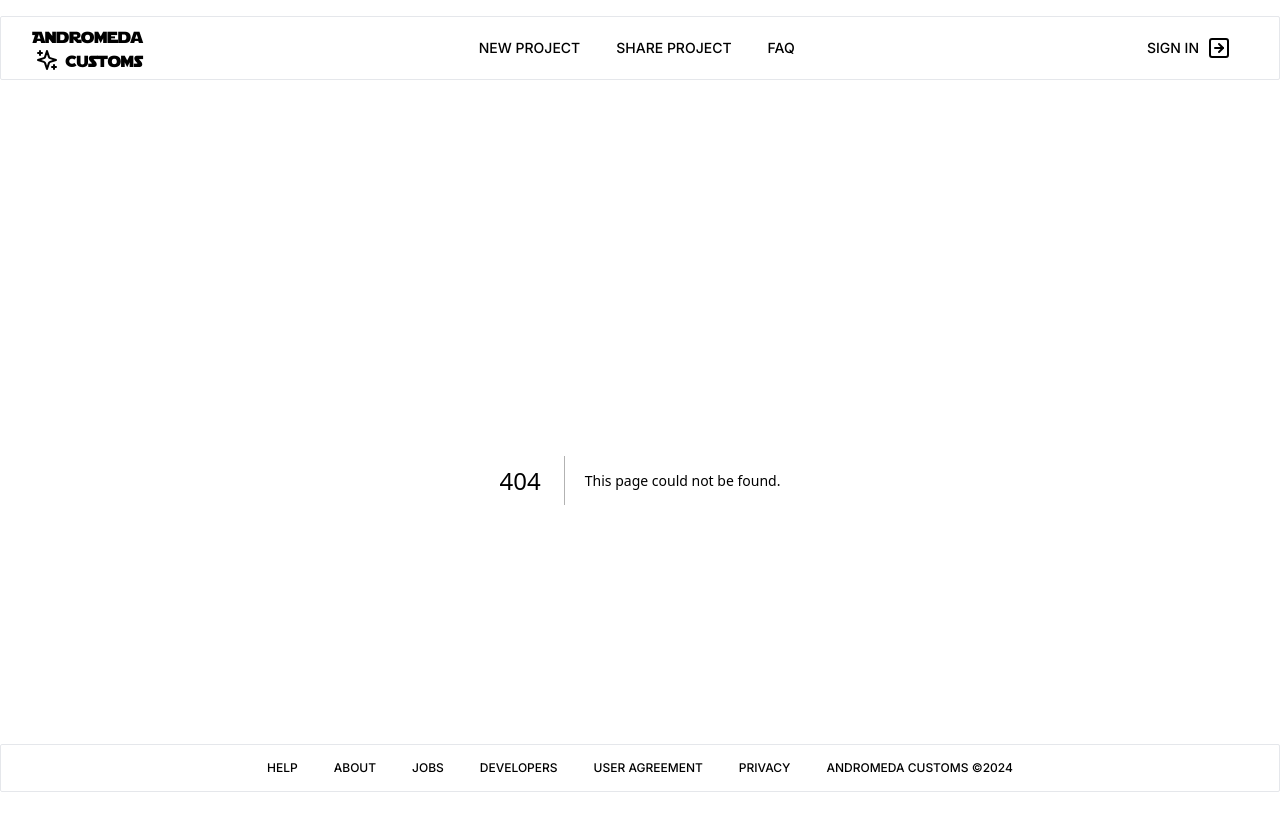
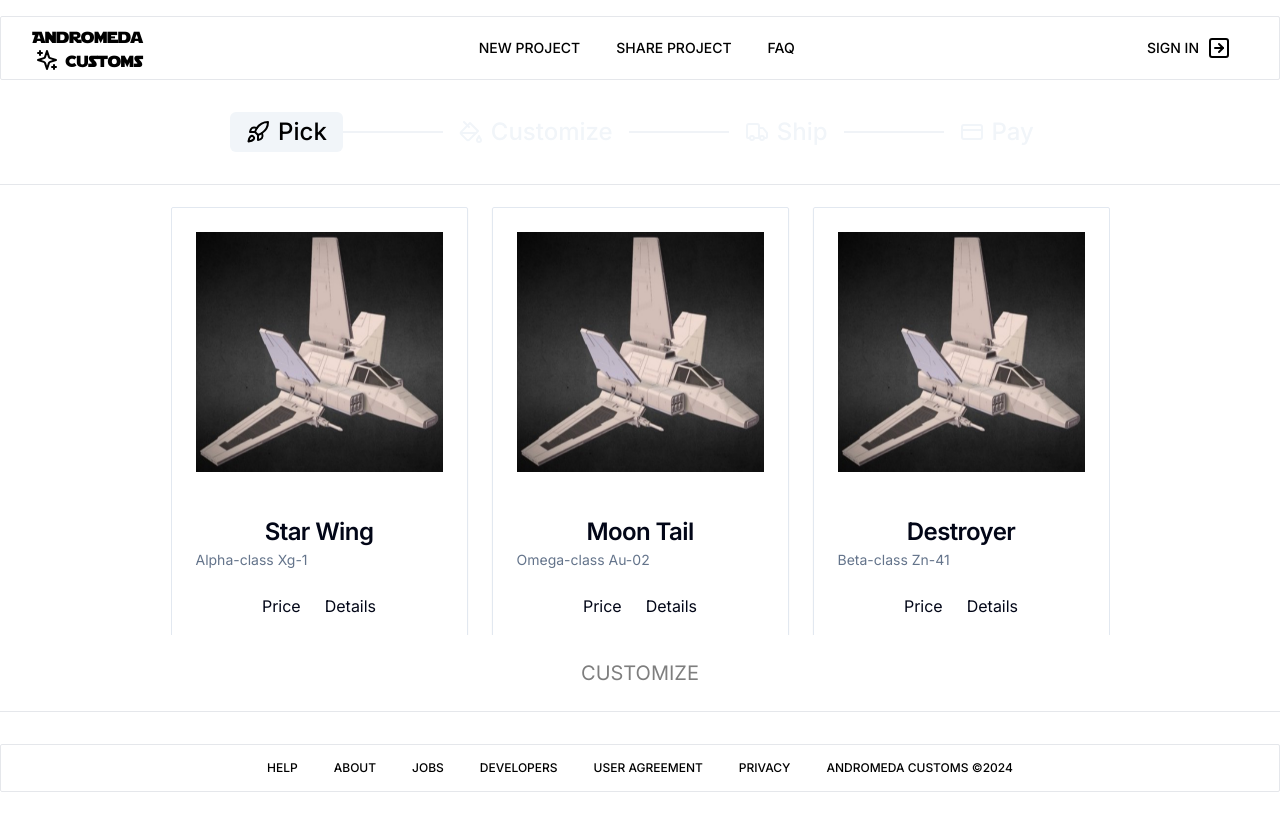
Before and after one commit to bydyas/andromeda-customs, a Next.js app: page /new-project in a window 1280 px wide. Before the commit this address had no page. Shown: the top 830 px of the page. After the commit the page ends 800 px from the top, so only its background shows below. Built offline with nearby package versions, Linux system fonts and the light colour scheme.

Commit message:
feat: model selection & refact: routing

```diff
--- /dev/null
+++ b/app/lib/enums.ts
@@ -0,0 +1,12 @@
+export enum AppRoute {
+  NewProject = '/new-project',
+  Customize = '/new-project/customize',
+  Ship = '/new-project/ship',
+  Pay = '/new-project/pay',
+  ShareProject = '/share-project',
+  FAQ = '/faq',
+  Admin = '/admin',
+  Profile = '/profile',
+  Login = '/login',
+  SignUp = '/sign-up',
+}
--- /dev/null
+++ b/app/new-project/(pick)/page.tsx
@@ -0,0 +1,84 @@
+'use client';
+
+import Image from 'next/image';
+import {
+  Card,
+  CardContent,
+  CardDescription,
+  CardFooter,
+  CardHeader,
+  CardTitle,
+} from '@/app/ui/card';
+import Link from 'next/link';
+import { AppRoute } from '@/app/lib/enums';
+import { useState } from 'react';
+import { cn } from '@/app/lib/utils';
+
+// TODO: fetch the real data from DB;
+const modelsData = [
+  {
+    title: 'Star Wing',
+    description: 'Alpha-class Xg-1',
+    imgUrl: '/images/star_wing.jpg',
+  },
+  {
+    title: 'Moon Tail',
+    description: 'Omega-class Au-02',
+    imgUrl: '/images/star_wing.jpg',
+  },
+  {
+    title: 'Destroyer',
+    description: 'Beta-class Zn-41',
+    imgUrl: '/images/star_wing.jpg',
+  },
+];
+
+export default function Page() {
+  const [selectedModel, setSelectedModel] = useState<string>('');
+
+  return (
+    <section className="layer flex h-full flex-col items-center justify-center overflow-hidden">
+      <ul className="flex h-full max-h-[calc(((407px_+_24px)_*_3)_-_200px)] flex-col items-center gap-6 overflow-y-auto overflow-x-hidden py-[29px] md:max-h-full md:flex-row md:py-0">
+        {modelsData.map((v, i) => (
+          <li key={i} className="h-[407px] w-full cursor-pointer md:w-[297px]">
+            <Card
+              className={cn(
+                'rounded-sm hover:bg-slate-100',
+                selectedModel === v.title && 'bg-slate-100',
+              )}
+              onClick={() => setSelectedModel(v.title)}
+            >
+              <CardContent>
+                <Image
+                  className="h-[240px]"
+                  width={300}
+                  height={250}
+                  src={v.imgUrl}
+                  alt={v.title}
+                />
+              </CardContent>
+              <CardHeader>
+                <CardTitle className="text-center">{v.title}</CardTitle>
+                <CardDescription>{v.description}</CardDescription>
+              </CardHeader>
+              <CardFooter className="flex justify-center gap-6">
+                <button type="button">Price</button>
+                <button type="button">Details</button>
+              </CardFooter>
+            </Card>
+          </li>
+        ))}
+      </ul>
+      <Link
+        href={AppRoute.Customize}
+        aria-disabled={!selectedModel}
+        className={cn(
+          'hover:text-foreground/80 text-foreground/60 my-4 rounded-sm px-4 py-2 text-xl uppercase transition-colors hover:bg-slate-100',
+          !selectedModel && 'pointer-events-none opacity-50',
+        )}
+      >
+        Customize
+      </Link>
+    </section>
+  );
+}
--- /dev/null
+++ b/app/new-project/customize/page.tsx
@@ -0,0 +1,3 @@
+export default function Page() {
+  return <h1>Customize</h1>;
+}
--- /dev/null
+++ b/app/new-project/layout.tsx
@@ -0,0 +1,12 @@
+import { Steps } from '../ui/steps';
+
+export default function Layout({ children }: { children: React.ReactNode }) {
+  return (
+    <main className="h-full">
+      <Steps />
+      <div className="h-[calc(100%_-_56px)] border-t border-s-slate-100 md:border-b md:lg:h-[calc(100%_-_72px_-_16px)] lg:h-[calc(100%_-_104px_-_32px)]">
+        {children}
+      </div>
+    </main>
+  );
+}
--- /dev/null
+++ b/app/new-project/pay/page.tsx
@@ -0,0 +1,3 @@
+export default function Page() {
+  return <h1>Pay</h1>;
+}
--- /dev/null
+++ b/app/new-project/ship/page.tsx
@@ -0,0 +1,3 @@
+export default function Page() {
+  return <h1>Ship</h1>;
+}
--- a/app/page.tsx
+++ b/app/page.tsx
@@ -1,9 +1,3 @@
-import { Steps } from './ui/steps';
-
-export default function Home() {
-  return (
-    <main>
-      <Steps />
-    </main>
-  );
+export default function Page() {
+  return <main className="h-full">Hello</main>;
 }
--- /dev/null
+++ b/app/ui/card.tsx
@@ -0,0 +1,86 @@
+import * as React from 'react';
+
+import { cn } from '@/app/lib/utils';
+
+const Card = React.forwardRef<
+  HTMLDivElement,
+  React.HTMLAttributes<HTMLDivElement>
+>(({ className, ...props }, ref) => (
+  <div
+    ref={ref}
+    className={cn(
+      'rounded-lg border border-slate-200 bg-white text-slate-950 shadow-sm dark:border-slate-800 dark:bg-slate-950 dark:text-slate-50',
+      className,
+    )}
+    {...props}
+  />
+));
+Card.displayName = 'Card';
+
+const CardHeader = React.forwardRef<
+  HTMLDivElement,
+  React.HTMLAttributes<HTMLDivElement>
+>(({ className, ...props }, ref) => (
+  <div
+    ref={ref}
+    className={cn('flex flex-col space-y-1.5 p-4 pt-0 md:p-6', className)}
+    {...props}
+  />
+));
+CardHeader.displayName = 'CardHeader';
+
+const CardTitle = React.forwardRef<
+  HTMLParagraphElement,
+  React.HTMLAttributes<HTMLHeadingElement>
+>(({ className, ...props }, ref) => (
+  <h3
+    ref={ref}
+    className={cn(
+      'text-2xl font-semibold leading-none tracking-tight',
+      className,
+    )}
+    {...props}
+  />
+));
+CardTitle.displayName = 'CardTitle';
+
+const CardDescription = React.forwardRef<
+  HTMLParagraphElement,
+  React.HTMLAttributes<HTMLParagraphElement>
+>(({ className, ...props }, ref) => (
+  <p
+    ref={ref}
+    className={cn('text-sm text-slate-500 dark:text-slate-400', className)}
+    {...props}
+  />
+));
+CardDescription.displayName = 'CardDescription';
+
+const CardContent = React.forwardRef<
+  HTMLDivElement,
+  React.HTMLAttributes<HTMLDivElement>
+>(({ className, ...props }, ref) => (
+  <div ref={ref} className={cn('p-4 md:p-6', className)} {...props} />
+));
+CardContent.displayName = 'CardContent';
+
+const CardFooter = React.forwardRef<
+  HTMLDivElement,
+  React.HTMLAttributes<HTMLDivElement>
+>(({ className, ...props }, ref) => (
+  <div
+    ref={ref}
+    className={cn('flex items-center p-6 pt-0', className)}
+    {...props}
+  />
+));
+CardFooter.displayName = 'CardFooter';
+
+export {
+  Card,
+  CardHeader,
+  CardFooter,
+  CardTitle,
+  CardDescription,
+  CardContent,
+};
--- a/app/ui/footer.tsx
+++ b/app/ui/footer.tsx
@@ -43,7 +43,7 @@ const links = [
 
 export function Footer() {
   return (
-    <footer className="border-border/40 container rounded-sm border-t bg-white pb-1 pt-1 lg:mb-2 lg:h-12 lg:max-w-screen-lg lg:border lg:pb-0 lg:pt-0 xl:max-w-screen-xl 2xl:max-w-screen-2xl">
+    <footer className="border-border/40 layer rounded-sm border-t bg-white pb-1 pt-1 lg:mb-2 lg:h-12 lg:border lg:pb-0 lg:pt-0">
       <NavigationMenu className="h-full max-w-full">
         <NavigationMenuList className="flex-wrap items-center justify-center lg:flex-nowrap">
           {links.map((link, idx) => (
--- a/app/ui/globals.css
+++ b/app/ui/globals.css
@@ -6,4 +6,7 @@
   .animate-pause {
     animation-play-state: paused;
   }
+  .layer {
+    @apply container lg:max-w-screen-lg xl:max-w-screen-xl 2xl:max-w-screen-2xl;
+  }
 }
--- a/app/ui/header.tsx
+++ b/app/ui/header.tsx
@@ -20,19 +20,20 @@ import {
 import { Avatar, AvatarFallback, AvatarImage } from '@/app/ui/avatar';
 import { cn } from '@/app/lib/utils';
 import { useEffect, useState } from 'react';
+import { AppRoute } from '../lib/enums';
 
 const links = [
   {
     title: 'new project',
-    href: '/',
+    href: AppRoute.NewProject,
   },
   {
     title: 'share project',
-    href: '/share-project',
+    href: AppRoute.ShareProject,
   },
   {
     title: 'faq',
-    href: '/faq',
+    href: AppRoute.FAQ,
   },
 ];
 
@@ -51,7 +52,8 @@ const socialNetworks = [
   },
 ];
 
-const isAuth = false; // should be replaced with the real check-in
+// TODO: replace with the real check-in;
+const isAuth = false;
 
 export function Header() {
   const [isMobileNavigationMenuOpen, setIsMobileNavigationMenuOpen] =
@@ -94,7 +96,7 @@ export function Header() {
             ))}
             <NavigationMenuItem>
               <Link
-                href={isAuth ? '/profile' : '/login'}
+                href={isAuth ? AppRoute.Profile : AppRoute.Login}
                 legacyBehavior
                 passHref
               >
@@ -123,7 +125,7 @@ export function Header() {
         </NavigationMenu>
       </div>
 
-      <header className="border-border/40 container relative z-50 flex h-16 items-center justify-between rounded-sm border-b bg-white lg:mt-4 lg:max-w-screen-lg lg:border xl:max-w-screen-xl 2xl:max-w-screen-2xl">
+      <header className="border-border/40 layer relative z-50 flex h-16 items-center justify-between rounded-sm border-b bg-white lg:mt-4 lg:border">
         <Link href={'/'} className="group relative flex items-center gap-2">
           <Sparkles className="absolute bottom-0 left-0.5 transition-colors group-hover:text-yellow-500" />
           <span className={cn(star_jedi.className, 'text-right')}>
--- a/app/ui/steps.tsx
+++ b/app/ui/steps.tsx
@@ -10,32 +10,34 @@ import {
 import Link from 'next/link';
 import { Rocket, Truck, CreditCard, PaintBucket } from 'lucide-react';
 import { cn } from '../lib/utils';
+import { AppRoute } from '../lib/enums';
 
 const links = [
   {
     title: 'Pick',
     icon: <Rocket />,
-    href: '/',
+    href: AppRoute.NewProject,
   },
   {
     title: 'Customize',
     icon: <PaintBucket />,
-    href: '/customize',
+    href: AppRoute.Customize,
   },
   {
     title: 'Ship',
     icon: <Truck />,
-    href: '/ship',
+    href: AppRoute.Ship,
   },
   {
     title: 'Pay',
     icon: <CreditCard />,
-    href: '/pay',
+    href: AppRoute.Pay,
   },
 ];
 
 export function Steps() {
-  const currentStep = 1; // should be replaced with the real one from store
+  // TODO: replace with the real one from store;
+  const currentStep = 1;
 
   return (
     <div className="container relative py-2 md:py-4 lg:max-w-screen-lg lg:py-8 xl:max-w-screen-xl 2xl:max-w-screen-2xl">
```
Also changed, not shown: public/images/star_wing.jpg (added), 1 other file (tests, documents, lock files or other folders).
